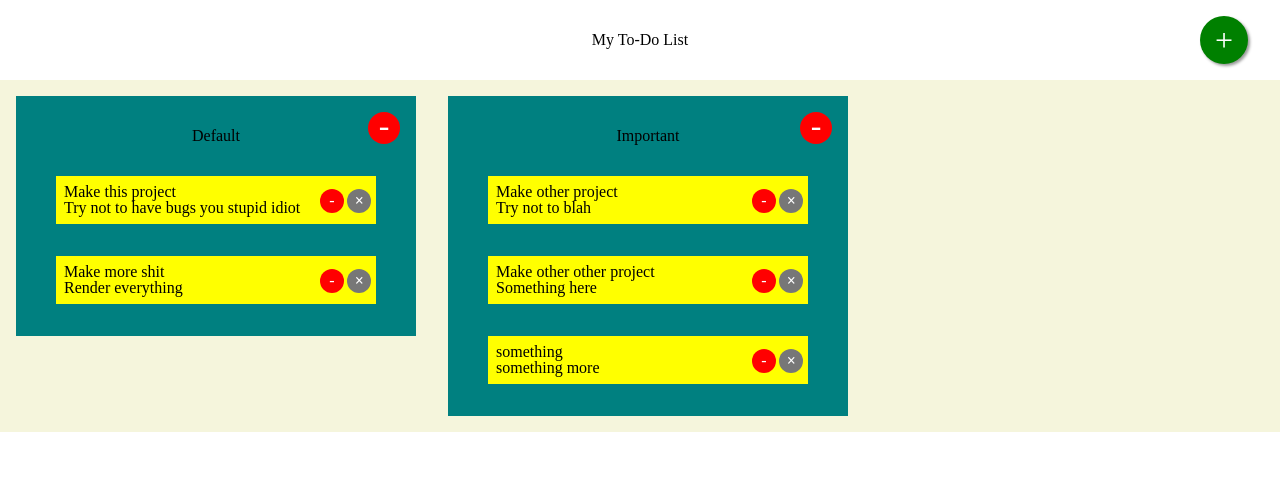
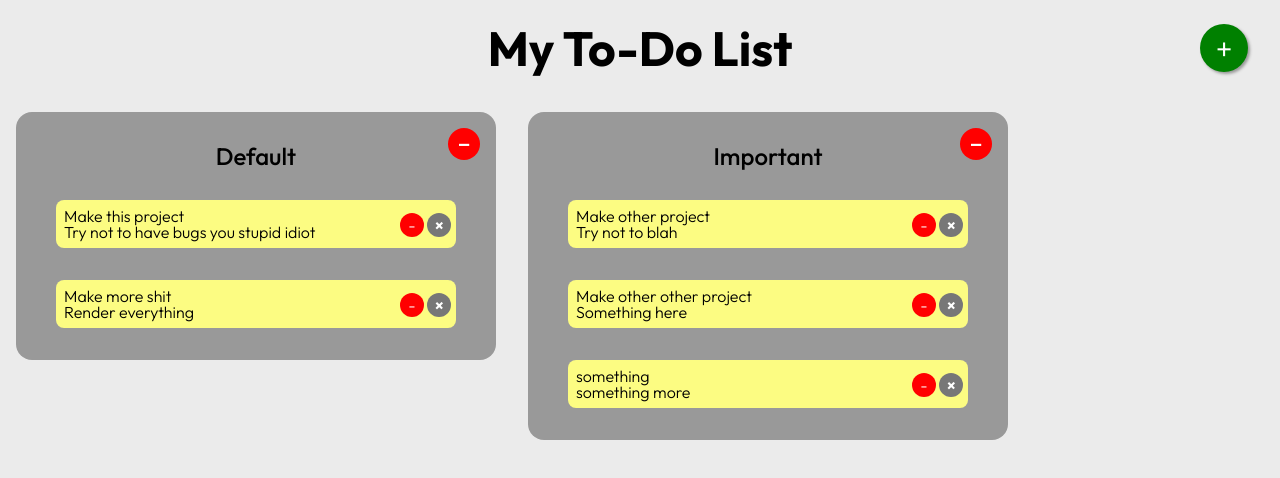
Before and after one commit to hermesjpappas/sha-to-do-list, a website: page dist/index.html in a window 1280 px wide. Drawn offline with Linux system fonts and the light colour scheme.

Commit message:
Fix appearance: font, colors, border radius

```diff
--- a/dist/index.html
+++ b/dist/index.html
@@ -11,6 +11,9 @@
 
     <link rel="icon" href="" type="image/png" sizes="16x16">
     <link rel="stylesheet" href="styles/reset.css">
+    <link rel="preconnect" href="https://fonts.googleapis.com">
+    <link rel="preconnect" href="https://fonts.gstatic.com" crossorigin>
+    <link href="https://fonts.googleapis.com/css2?family=Outfit:wght@100;200;300;400;500;600;700;800;900&display=swap" rel="stylesheet">
     <link rel="stylesheet" href="styles/style.css">
 </head>
 
--- a/dist/styles/style.css
+++ b/dist/styles/style.css
@@ -5,13 +5,17 @@
 }
 
 :root {
-    --header-height: 5rem;
+    --header-height: 6rem;
+    --br: 1rem;
 }
 
 body {
     display: flex;
     flex-direction: column;
     font-size: 16px;
+    font-family: 'Outfit', sans-serif;
+    font-weight: 300;
+    background-color: rgb(235, 235, 235);
 }
 
 header {
@@ -19,6 +23,11 @@ header {
     justify-content: center;
     align-items: center;
     height: var(--header-height);
+}
+
+header h1 {
+    font-size: 3rem;
+    font-weight: 700;
 }
 
 main {
@@ -29,7 +38,7 @@ main {
     display: flex;
     align-items: flex-start;
     flex-wrap: wrap;
-    background-color: beige;
+    background-color: rgb(235, 235, 235);
     padding: 1rem;
     width: 100vw;
     gap: 2rem;
@@ -38,23 +47,34 @@ main {
 
 .project {
     position: relative;
-    width: 25rem;
-    background-color: teal;
+    width: 30rem;
+    background-color: #999;
     display: flex;
     flex-direction: column;
     align-items: center;
     padding: 2rem;
     gap: 2rem;
+    border-radius: var(--br);
+}
+
+.project > h1 {
+    font-size: 1.5rem;
+    font-weight: 500;
 }
 
 .to-do {
     position: relative;
-    width: 20rem;
+    width: 25rem;
     /* height: 10rem; */
-    background-color: yellow;
+    background-color: rgb(252, 252, 130);
     display: flex;
     flex-direction: column;
     padding: 0.5rem;
+    border-radius: calc(var(--br)/2);
+}
+
+.to-do > p {
+    max-width: 20rem;
 }
 
 #add-project {
```
